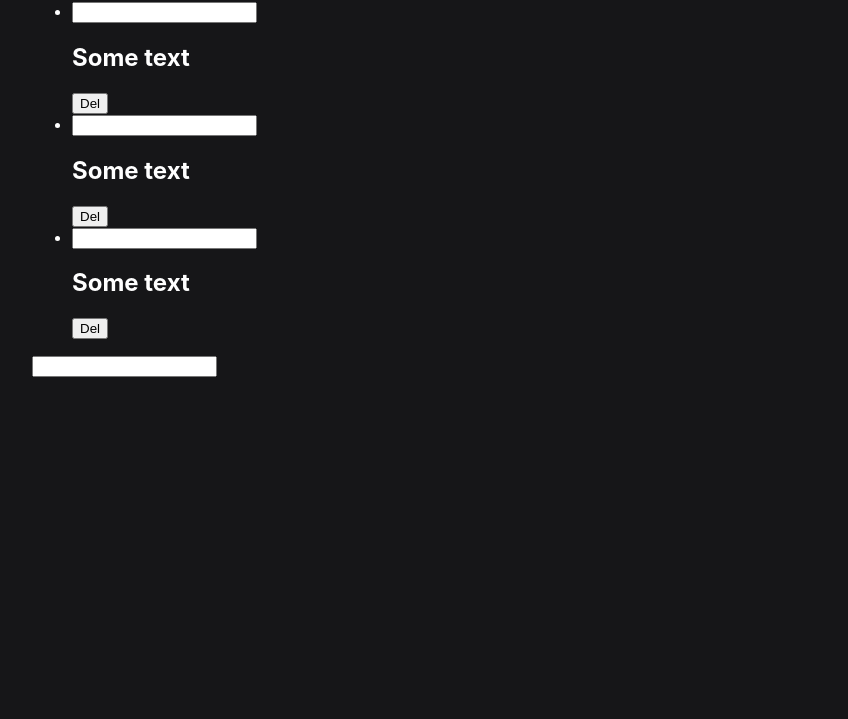
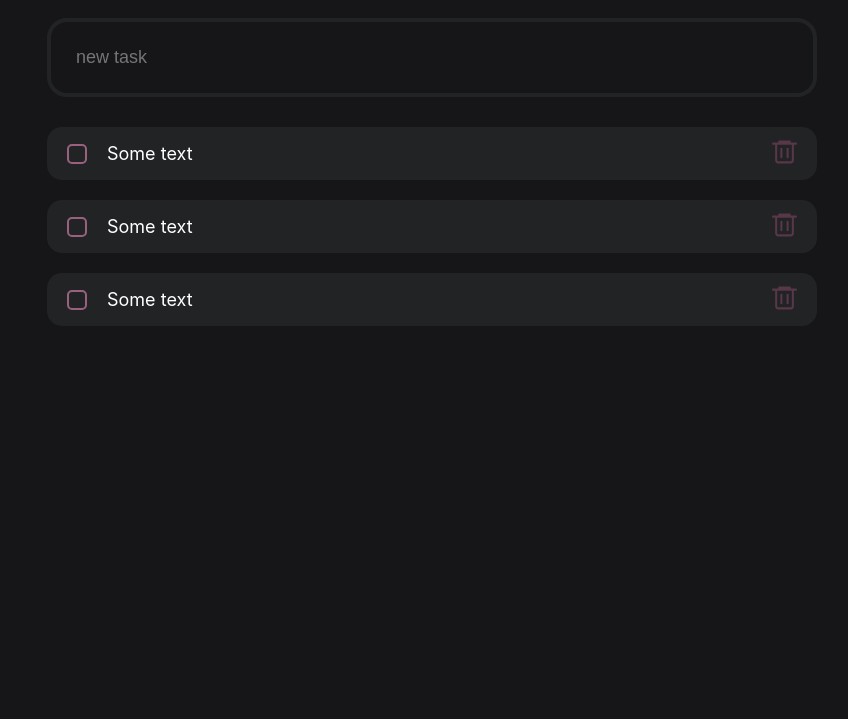
Before and after one commit to iamigrek/todo-react, a React app: page / in a window 1280 px wide. Shown: the part 81-800 px from the top of the page, without its empty margins (208-1056 px from the left). Built offline with nearby package versions, Linux system fonts and the light colour scheme.

Commit message:
Добавил стили и создал компоненты для кнопки и чекбокса

```diff
--- /dev/null
+++ b/src/components/UI/checkbox/checkbox.css
@@ -0,0 +1,31 @@
+.checkbox {
+	width: 20px;
+	height: 20px;
+	position: relative;
+	margin-right: 20px;
+	display: flex;
+	align-items: center;
+	justify-content: center;
+}
+
+.checkbox__input {
+	opacity: 0;
+	position: absolute;
+}
+
+.checkbox__label {
+	display: block;
+	border: 2px solid #9A617F;
+	border-radius: 5px;
+	position: absolute;
+	top: 0;
+	right: 0;
+	bottom: 0;
+	left: 0;
+	transition: all .1s ease;
+	cursor: pointer;
+}
+
+.checkbox__input:checked + .checkbox__label {
+	background-color: #9A617F;
+}
--- /dev/null
+++ b/src/components/UI/checkbox/checkbox.js
@@ -0,0 +1,16 @@
+import React from 'react';
+
+import './checkbox.css';
+
+class Checkbox extends React.Component {
+  render() {
+    return (
+      <div className='checkbox'>
+        <input className='checkbox__input' id='checkbox-1' type='checkbox' />
+        <label className='checkbox__label' htmlFor='checkbox-1'></label>
+      </div>
+    );
+  }
+}
+
+export default Checkbox;
--- /dev/null
+++ b/src/components/UI/delele-button/delete-button.css
@@ -0,0 +1,16 @@
+.delete-button {
+	background-color: transparent;
+	border: none;
+	cursor: pointer;
+}
+
+.delete-button svg {
+	width: 25px;
+	height: 30px;
+	fill: #573748;
+	transition: all .2s ease;
+}
+
+.delete-button:hover svg {
+	fill: #9A617F;
+}
--- /dev/null
+++ b/src/components/UI/delele-button/delete-button.js
@@ -0,0 +1,32 @@
+import React from 'react';
+
+import './delete-button.css';
+
+class DeleteButton extends React.Component {
+  render() {
+    return (
+      <button className='delete-button'>
+        <svg xmlns='http://www.w3.org/2000/svg' viewBox='0 0 64 58.67'>
+          <g id='Layer_2' data-name='Layer 2'>
+            <g id='Layer_1-2' data-name='Layer 1'>
+              <path
+                class='cls-1'
+                d='M61.33,5.33H48V2.67A2.66,2.66,0,0,0,45.33,0H18.67A2.66,2.66,0,0,0,16,2.67V5.33H2.67a2.67,2.67,0,0,0,0,5.34H8v40a8,8,0,0,0,8,8H48a8,8,0,0,0,8-8v-40h5.33a2.67,2.67,0,1,0,0-5.34ZM50.67,50.67A2.67,2.67,0,0,1,48,53.33H16a2.67,2.67,0,0,1-2.67-2.66v-40H50.67Z'
+              />
+              <path
+                class='cls-1'
+                d='M24,45.33a2.67,2.67,0,0,0,2.67-2.66V21.33a2.67,2.67,0,0,0-5.34,0V42.67A2.67,2.67,0,0,0,24,45.33Z'
+              />
+              <path
+                class='cls-1'
+                d='M40,45.33a2.67,2.67,0,0,0,2.67-2.66V21.33a2.67,2.67,0,0,0-5.34,0V42.67A2.67,2.67,0,0,0,40,45.33Z'
+              />
+            </g>
+          </g>
+        </svg>
+      </button>
+    );
+  }
+}
+
+export default DeleteButton;
--- a/src/components/app/app.js
+++ b/src/components/app/app.js
@@ -11,8 +11,8 @@ class App extends React.Component {
     return (
       <div className='app'>
         <TodoHeader />
+        <TodoAddForm />
         <TodoList />
-        <TodoAddForm />
       </div>
     );
   }
--- a/src/components/todo-add-form/todo-add-form.css
+++ b/src/components/todo-add-form/todo-add-form.css
@@ -0,0 +1,14 @@
+.todo-form {
+	margin-bottom: 30px;
+}
+
+.todo-form-input {
+	width: 100%;
+	background-color: transparent;
+	border: 4px solid #222325;
+	padding: 25px 25px;
+	border-radius: 20px;
+	color: #fff;
+	font-size: 18px;
+	outline: none;
+}
--- a/src/components/todo-add-form/todo-add-form.js
+++ b/src/components/todo-add-form/todo-add-form.js
@@ -1,10 +1,11 @@
 import React from 'react';
 
+import './todo-add-form.css';
 class TodoAddForm extends React.Component {
   render() {
     return (
-      <form>
-        <input type='text' />
+      <form className='todo-form'>
+        <input className='todo-form-input' placeholder='new task' type='text' />
       </form>
     );
   }
--- a/src/components/todo-header/todo-header.css
+++ b/src/components/todo-header/todo-header.css
@@ -0,0 +1,4 @@
+.header__title {
+	text-align: center;
+	margin: 30px 0;
+}
--- a/src/components/todo-header/todo-header.js
+++ b/src/components/todo-header/todo-header.js
@@ -1,10 +1,12 @@
 import React from 'react';
+
+import './todo-header.css';
 
 class TodoHeader extends React.Component {
   render() {
     return (
       <header>
-        <h1>todo list using class components</h1>
+        <h1 className='header__title'>todo list using class components</h1>
       </header>
     );
   }
--- a/src/components/todo-list-item/todo-list-item.css
+++ b/src/components/todo-list-item/todo-list-item.css
@@ -0,0 +1,23 @@
+.todo__item {
+	background-color: #222325;
+	display: flex;
+	align-items: center;
+	justify-content: space-between;
+	border-radius: 15px;
+	padding: 10px 20px;
+}
+
+.todo__item-title {
+	font-weight: 400;
+	font-size: 18px;
+	max-width: 640px;
+}
+
+.todo__item-left {
+	display: flex;
+	align-items: center;
+}
+
+.todo__item:not(:last-child) {
+	margin-bottom: 20px;
+}
--- a/src/components/todo-list-item/todo-list-item.js
+++ b/src/components/todo-list-item/todo-list-item.js
@@ -1,12 +1,18 @@
 import React from 'react';
+import Checkbox from '../UI/checkbox/checkbox';
+import DeleteButton from '../UI/delele-button/delete-button';
+
+import './todo-list-item.css';
 
 class TodoListItem extends React.Component {
   render() {
     return (
-      <li>
-        <input type='text' />
-        <h2>Some text</h2>
-        <button>Del</button>
+      <li className='todo__item'>
+        <div className='todo__item-left'>
+          <Checkbox />
+          <h2 className='todo__item-title'>Some text</h2>
+        </div>
+        <DeleteButton />
       </li>
     );
   }
--- a/src/components/todo-list/todo-list.css
+++ b/src/components/todo-list/todo-list.css
@@ -0,0 +1,5 @@
+.todo__list {
+	list-style: none;
+	margin: 0;
+	padding: 0;
+}
--- a/src/components/todo-list/todo-list.js
+++ b/src/components/todo-list/todo-list.js
@@ -1,10 +1,11 @@
 import React from 'react';
 import TodoListItem from '../todo-list-item/todo-list-item';
 
+import './todo-list.css';
 class TodoList extends React.Component {
   render() {
     return (
-      <ul>
+      <ul className='todo__list'>
         <TodoListItem />
         <TodoListItem />
         <TodoListItem />
--- a/src/index.css
+++ b/src/index.css
@@ -1,3 +1,9 @@
+* {
+  margin: 0;
+  padding: 0;
+  box-sizing: border-box;
+}
+
 body {
   margin: 0;
   font-family: -apple-system, BlinkMacSystemFont, 'Segoe UI', 'Roboto', 'Oxygen',
```
